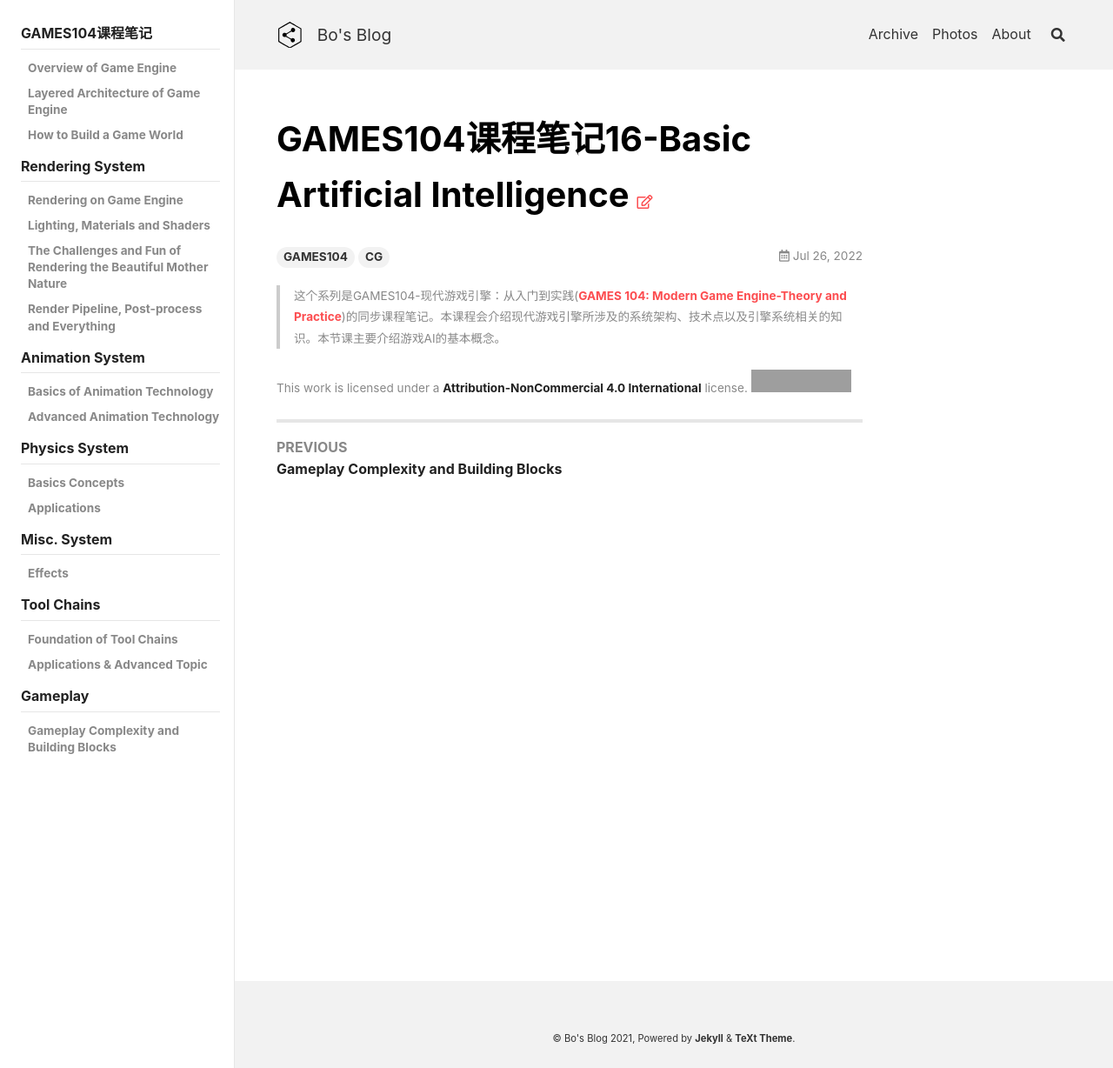
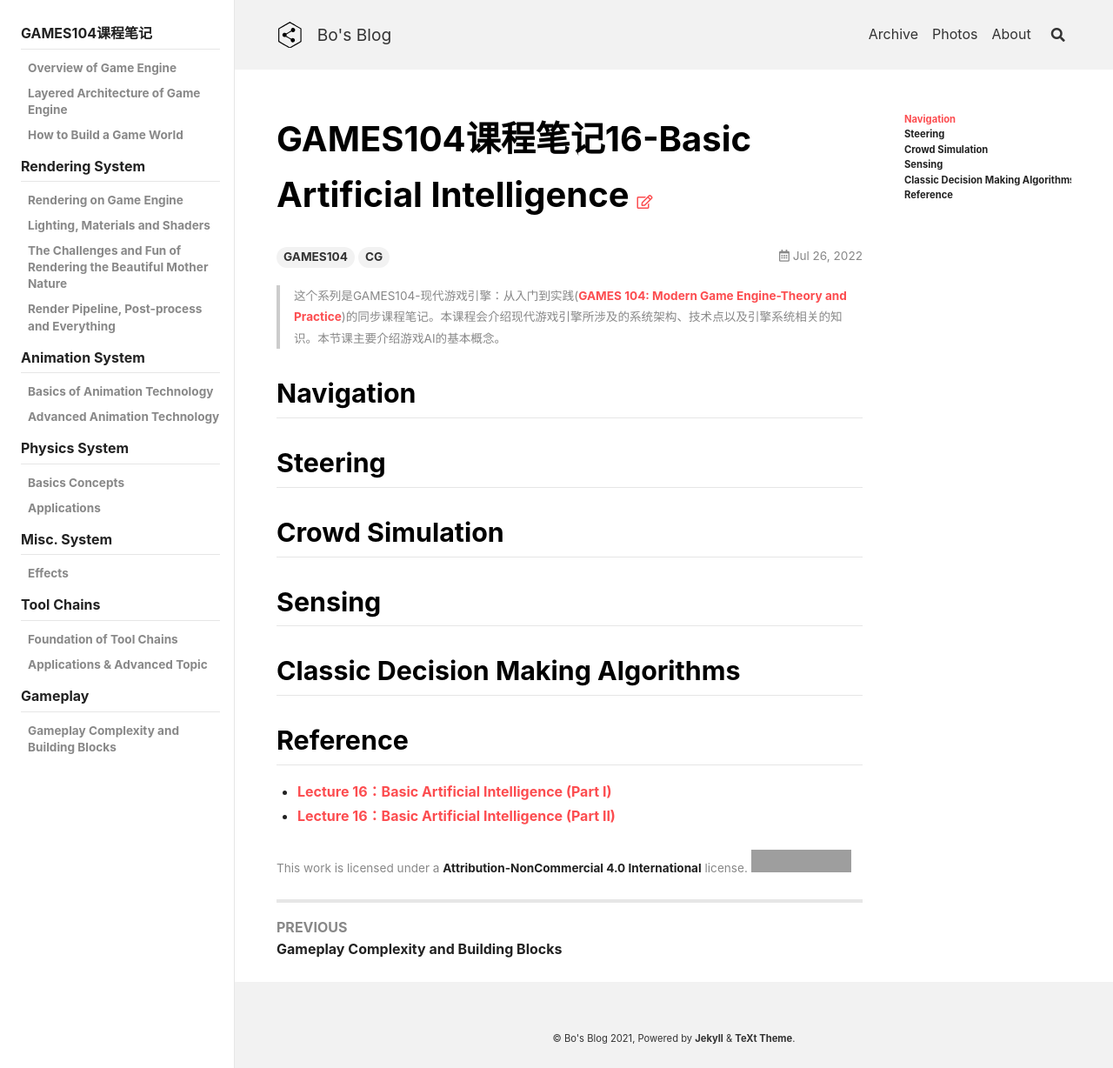
Before and after one commit to peng00bo00/peng00bo00_previous_blog, a Jekyll site: the page built from _posts/2022-07-26-GAMES104-NOTES-16.md, in a window 1280 px wide. Shown: the whole page at 87% size. Built offline with Jekyll 4.4.1, drawn with Linux system fonts in a browser that asks for light colours; nearby versions of some CDN libraries; grey boxes are pictures that could not be loaded.

Commit message:
Update 2022-07-26-GAMES104-NOTES-16.md

```diff
--- a/_posts/2022-07-26-GAMES104-NOTES-16.md
+++ b/_posts/2022-07-26-GAMES104-NOTES-16.md
@@ -11,3 +11,18 @@
 
 > 这个系列是GAMES104-现代游戏引擎：从入门到实践([GAMES 104: Modern Game Engine-Theory and Practice](https://games104.boomingtech.com/en/))的同步课程笔记。本课程会介绍现代游戏引擎所涉及的系统架构、技术点以及引擎系统相关的知识。本节课主要介绍游戏AI的基本概念。
 <!--more-->
+
+## Navigation
+
+## Steering
+
+## Crowd Simulation
+
+## Sensing
+
+## Classic Decision Making Algorithms
+
+## Reference
+
+- [Lecture 16：Basic Artificial Intelligence (Part I)](https://www.bilibili.com/video/BV19N4y1T7eU?spm_id_from=333.337.search-card.all.click&vd_source=7a2542c6c909b3ee1fab551277360826)
+- [Lecture 16：Basic Artificial Intelligence (Part II)](https://www.bilibili.com/video/BV1r34y1J7Sg/?spm_id_from=333.788&vd_source=7a2542c6c909b3ee1fab551277360826)
```
